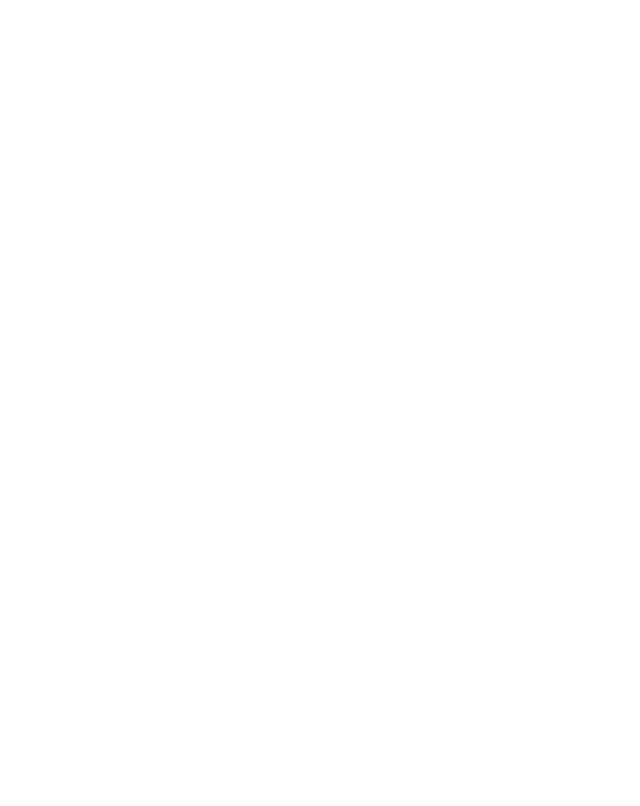
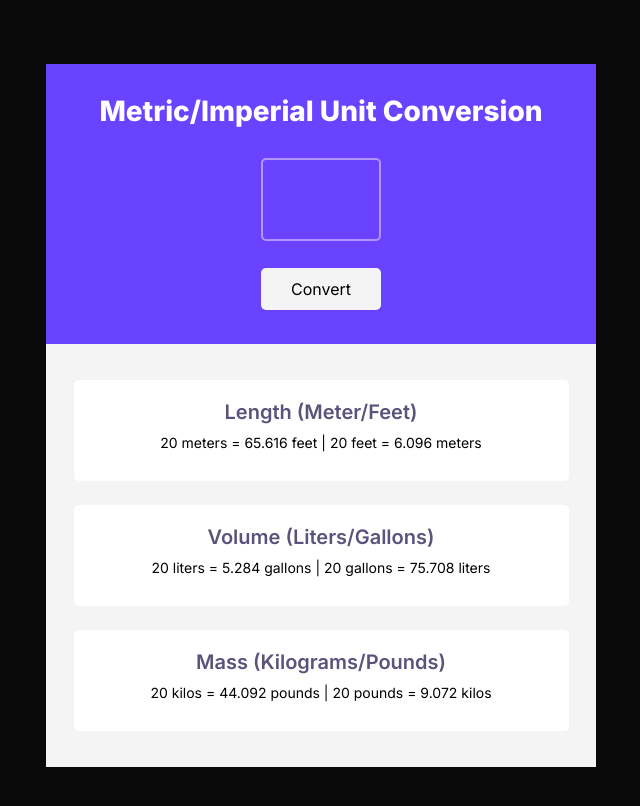
Before and after one commit to Arniss5/Unit-Converter, a plain HTML site: page index.html in a window 1280 px wide. Shown: the whole page, without its empty margins (319-959 px from the left). Drawn offline with Linux system fonts and the light colour scheme.

Commit message:
add html and styles

```diff
--- a/index.html
+++ b/index.html
@@ -1,12 +1,45 @@
 <!DOCTYPE html>
 <html lang="en">
-<head>
-    <meta charset="UTF-8">
-    <meta http-equiv="X-UA-Compatible" content="IE=edge">
-    <meta name="viewport" content="width=device-width, initial-scale=1.0">
+  <head>
+    <meta charset="UTF-8" />
+    <meta http-equiv="X-UA-Compatible" content="IE=edge" />
+    <meta name="viewport" content="width=device-width, initial-scale=1.0" />
+    <link rel="preconnect" href="https://fonts.googleapis.com" />
+    <link rel="preconnect" href="https://fonts.gstatic.com" crossorigin />
+    <link
+      href="https://fonts.googleapis.com/css2?family=Inter:wght@400;600;800&display=swap"
+      rel="stylesheet"
+    />
+    <link rel="stylesheet" href="style.css" />
     <title>Unit Converter</title>
-</head>
-<body>
-
-</body>
+  </head>
+  <body>
+    <div class="container">
+      <div class="top">
+        <h1>Metric/Imperial Unit Conversion</h1>
+        <input type="number" id="input-num" />
+        <button id="convert">Convert</button>
+      </div>
+      <div class="bottom">
+        <div class="unit-container">
+          <h2 class="unit">Length (Meter/Feet)</h2>
+          <p class="conversions" id="m-feet">
+            20 meters = 65.616 feet | 20 feet = 6.096 meters
+          </p>
+        </div>
+        <div class="unit-container">
+          <h2 class="unit">Volume (Liters/Gallons)</h2>
+          <p class="conversions" id="ltr-gallon">
+            20 liters = 5.284 gallons | 20 gallons = 75.708 liters
+          </p>
+        </div>
+        <div class="unit-container">
+          <h2 class="unit">Mass (Kilograms/Pounds)</h2>
+          <p class="conversions" id="kg-pound">
+            20 kilos = 44.092 pounds | 20 pounds = 9.072 kilos
+          </p>
+        </div>
+      </div>
+    </div>
+  </body>
 </html>
--- a/style.css
+++ b/style.css
@@ -0,0 +1,100 @@
+*{
+    margin: 0;
+    padding: 0;
+    box-sizing: border-box;
+}
+
+body {
+    font-family: 'Inter', sans-serif;
+    background-color: rgb(10, 10, 10);
+}
+
+.container {
+    max-width: 550px;
+    margin: 5% auto;
+}
+
+.top {
+    color: #fff;
+    background-color: #6943FF;
+    display: flex;
+    flex-direction: column;
+    align-items: center;
+}
+
+.top h1 {
+    font-size: 28px;
+    font-weight: 800;
+    margin: 30px 50px;
+}
+
+#input-num {
+    font-size: 58px;
+    font-family: inherit;
+    font-weight: 800;
+    text-align: center;
+    color: #fff;
+    width: 120px;
+    height: 83px;
+    background-color: transparent;
+    border: 2px solid #B295FF;
+    border-radius: 5px;
+}
+
+/* get rid of the input arrows */
+/* Chrome, Safari, Edge, Opera */
+input::-webkit-outer-spin-button,
+input::-webkit-inner-spin-button {
+  -webkit-appearance: none;
+  margin: 0;
+}
+
+/* Firefox */
+input[type=number] {
+  -moz-appearance: textfield;
+}
+
+#convert {
+    font-family: inherit;
+    font-size: 16px;
+    font-weight: 500;
+    background-color: #F4F4F4;
+    width: 120px;
+    height: 42px;
+    margin: 27px 0 34px 0;
+    border: none;
+    border-radius: 5px;
+}
+
+#convert:hover {
+    background-color: #dddbdb;
+    cursor: pointer;
+}
+
+.bottom {
+    background-color: #F4F4F4;
+    text-align: center;
+    padding: 36px 0 12px 0;
+    display: flex;
+    flex-direction: column;
+    align-items: center;
+}
+
+.unit-container {
+    background-color: #fff;
+    width: 90%;
+    padding: 20px;
+    margin-bottom: 24px;
+    border-radius: 5px;
+}
+
+.unit {
+    font-size: 20px;
+    font-weight: 600;
+    color: #5A537B;
+}
+
+.conversions {
+    font-size: 14px;
+    margin: 10px 0
+}
```
